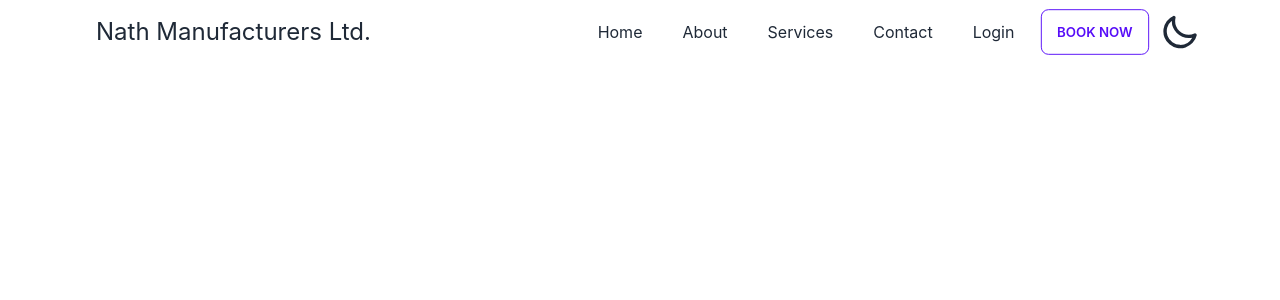
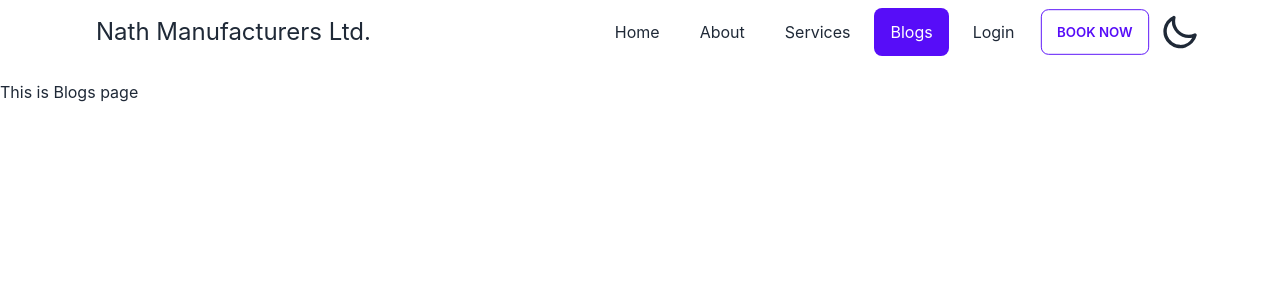
Before and after one commit to sagordevnath/nath-manufacturers-client, a React (Create React App) app: page /blogs in a window 1280 px wide. Shown: the top 300 px of the page. Built offline with nearby package versions, Linux system fonts and the light colour scheme.

Commit message:
login page structured

```diff
--- a/src/App.js
+++ b/src/App.js
@@ -1,7 +1,11 @@
 import { Route, Routes } from 'react-router-dom';
+import PrivateRoute from './Authentication/PrivateRoute';
+import Blogs from './Pages/Blogs/Blogs';
+import Dashboard from './Pages/Dashboard/Dashboard';
 import Home from './Pages/Home/Home';
 import Products from './Pages/Home/Products';
 import Login from './Pages/Login/Login';
+import SignUp from './Pages/Login/SignUp';
 import Navbar from './Pages/Shared/Navbar';
 // import Navbar from './Pages/Shared/Navbar';
 
@@ -14,7 +18,14 @@ function App() {
           <Route path='/' element={<Home />} />
           <Route path='/products' element={<Products />} />
           <Route path='/login' element={<Login />} />
+          <Route path='/signup' element={<SignUp />} />
+          <Route path='/blogs' element={<Blogs />} />
+        {/* Private Route */}
+        <Route element={<PrivateRoute />}>
+          <Route path='/dashboard' element={<Dashboard />} />
+        </Route>
         </Routes>
+
       </Navbar>
 
     </div>
--- a/src/Authentication/PrivateRoute.js
+++ b/src/Authentication/PrivateRoute.js
@@ -1,11 +1,15 @@
-import React from 'react';
+import React from "react";
+import { Navigate, Outlet, useLocation } from "react-router-dom";
 
 const PrivateRoute = () => {
-    return (
-        <div>
-            <h1>Private Route</h1>
-        </div>
-    );
+  const location = useLocation();
+  const user = true;
+
+  if (!user) {
+    return <Navigate to='/login' state={{ from: location }} replace />;
+  }
+
+  return <Outlet />;
 };
 
 export default PrivateRoute;
--- /dev/null
+++ b/src/Pages/Blogs/Blogs.js
@@ -0,0 +1,11 @@
+import React from 'react';
+
+const Blogs = () => {
+    return (
+        <div>
+            <h1 className='mt-20'>This is Blogs page</h1>
+        </div>
+    );
+};
+
+export default Blogs;
--- /dev/null
+++ b/src/Pages/Dashboard/Dashboard.js
@@ -0,0 +1,11 @@
+import React from 'react';
+
+const Dashboard = () => {
+    return (
+        <div>
+            <h1>This is dashboard</h1>
+        </div>
+    );
+};
+
+export default Dashboard;
--- a/src/Pages/Login/Login.js
+++ b/src/Pages/Login/Login.js
@@ -1,6 +1,6 @@
 import React, { useEffect } from 'react';
 import { useSignInWithEmailAndPassword, useSignInWithGoogle } from 'react-firebase-hooks/auth';
-import auth from '../../../firebase.init'
+import auth from '../../firebase.init'
 import { useForm } from "react-hook-form";
 import Loading from '../Shared/Loading';
 import { Link, useNavigate, useLocation } from 'react-router-dom';
--- a/src/Pages/Shared/Navbar.js
+++ b/src/Pages/Shared/Navbar.js
@@ -12,7 +12,7 @@ const Navbar = ({ children }) => {
   const [admin] = useAdmin();
 
   return (
-    <div class='drawer  drawer-end' data-theme={dark ? "dark" : "light"}>
+    <div class='drawer mb-20 drawer-end' data-theme={dark ? "dark" : "light"}>
       <input id='my-drawer-3' type='checkbox' class='drawer-toggle' />
       <div class='drawer-content flex flex-col'>
         <div class='w-full navbar bg-base-100 fixed top-0 z-50 lg:px-20'>
@@ -82,8 +82,8 @@ const Navbar = ({ children }) => {
                 </NavLink>
               </li>
               <li>
-                <NavLink to='/contact' className='rounded-lg'>
-                  Contact
+                <NavLink to='/blogs' className='rounded-lg'>
+                  Blogs
                 </NavLink>
               </li>
               <li>
```
Also changed, not shown: src/firebase.init.js (renamed from firebase.init.js).
